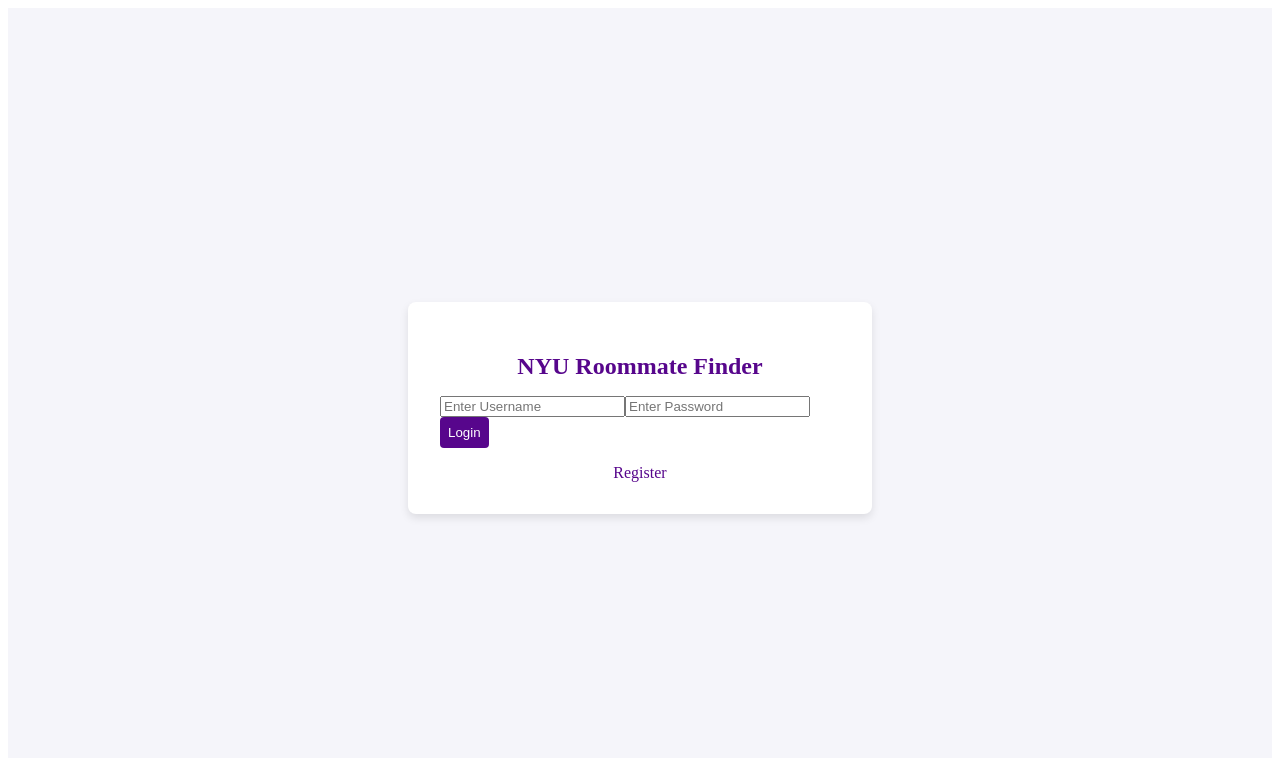
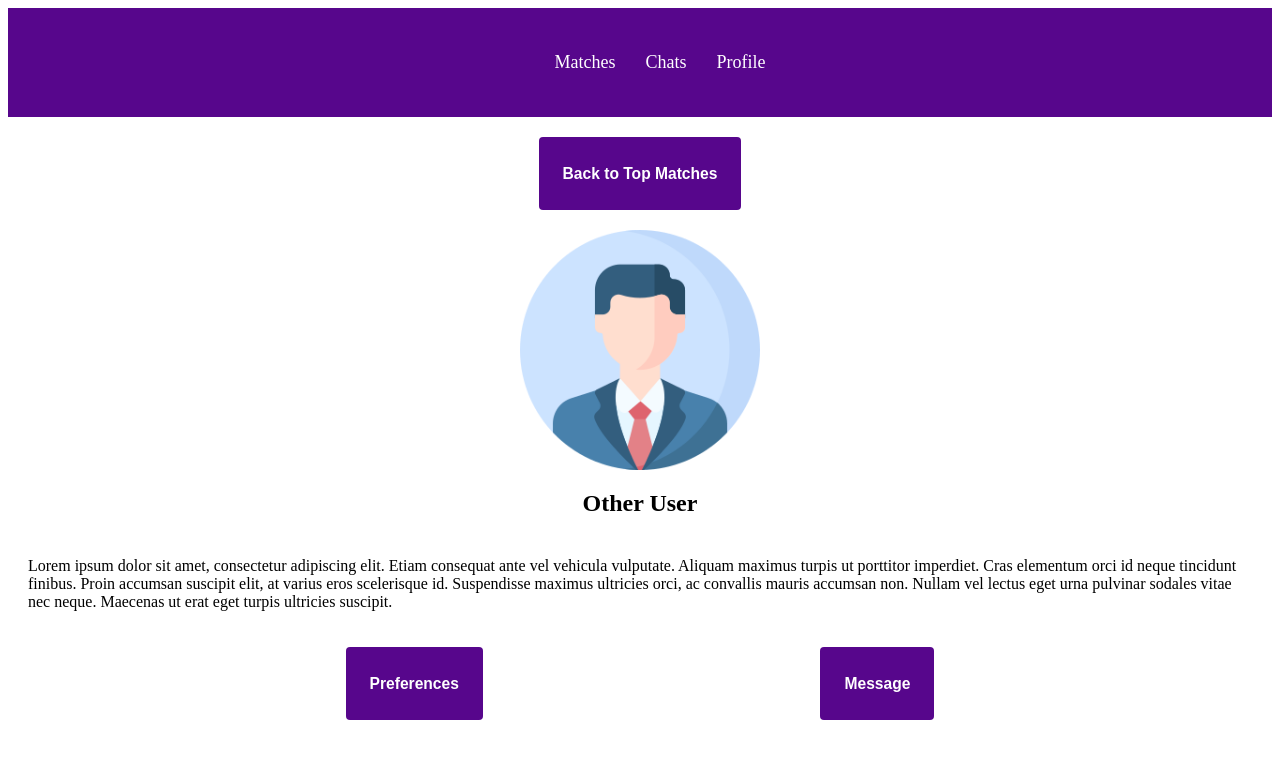
Before and after one commit to yujin-hong-123/roommate-finder, a React (Create React App) app in the folder front-end/: page /otheruser in a window 1280 px wide. Before the commit this address led to /login. Shown: the top 758 px of the page. Built offline with nearby package versions, Linux system fonts and the light colour scheme.

Commit message:
Other Matches page set up

```diff
--- a/front-end/src/App.js
+++ b/front-end/src/App.js
@@ -8,6 +8,7 @@
 import Survey from './Survey';
 import Profile from './Profile'
 import MyPreferences from './MyPreferences'
+import OtherProfile from './OtherProfile';
 
 function App() {
   return (
@@ -21,6 +22,7 @@
         <Route path="/survey" element={<Survey />} /> {/*PLEASE ADD A BUTTON TO THIS ON PROFILE SCREEN*/}
         <Route path="/profile" element={<Profile />} />
         <Route path="/mypreferences" element={<MyPreferences />} />
+        <Route path="/otheruser" element={<OtherProfile />} />
         {/* Redirect all other paths to "/login" */}
         <Route path="*" element={<Navigate replace to="/login" />} />
       </Routes>
--- /dev/null
+++ b/front-end/src/OtherProfile.css
@@ -0,0 +1,23 @@
+.OtherBack {
+    display: flex;
+    justify-content: space-evenly;
+    padding-top: 20px;
+}
+
+.OtherProfile {
+    display: flex;
+    flex-direction: column;
+    align-items: center;
+    margin: 20px;
+}
+
+.OtherFooter {
+    display: flex;
+    justify-content: space-evenly;
+}
+
+.OtherAbtTxt {
+    padding-bottom: 20px;
+    padding-left: 20px;
+    padding-right: 20px;
+}
--- /dev/null
+++ b/front-end/src/OtherProfile.js
@@ -0,0 +1,36 @@
+import "./OtherProfile.css"
+import Header from "./Header"
+import Button from "./Button"
+import profilePicture from "./ProfilePic.png"
+
+function OtherProfile() {
+    return (
+        <>
+        <Header />
+        <div className="OtherBack">
+            <Button text="Back to Top Matches" location="/matches"></Button>
+        </div>
+        <div className="OtherProfile">
+            <img src={profilePicture}></img>
+            <h2>Other User</h2>
+        </div>
+        <div className="OtherAbout">
+            <p className="OtherAbtTxt">
+                Lorem ipsum dolor sit amet, consectetur adipiscing elit.
+                Etiam consequat ante vel vehicula vulputate. Aliquam maximus turpis ut
+                porttitor imperdiet. Cras elementum orci id neque tincidunt finibus.
+                Proin accumsan suscipit elit, at varius eros scelerisque id.
+                Suspendisse maximus ultricies orci, ac convallis mauris accumsan non.
+                Nullam vel lectus eget urna pulvinar sodales vitae nec neque.
+                Maecenas ut erat eget turpis ultricies suscipit.
+            </p>
+        </div>
+        <div className="OtherFooter">
+            <Button text="Preferences" locaion="/"></Button>
+            <Button text="Message" location="/chatpage"></Button>
+        </div>
+        </>
+    );
+}
+
+export default OtherProfile
```
